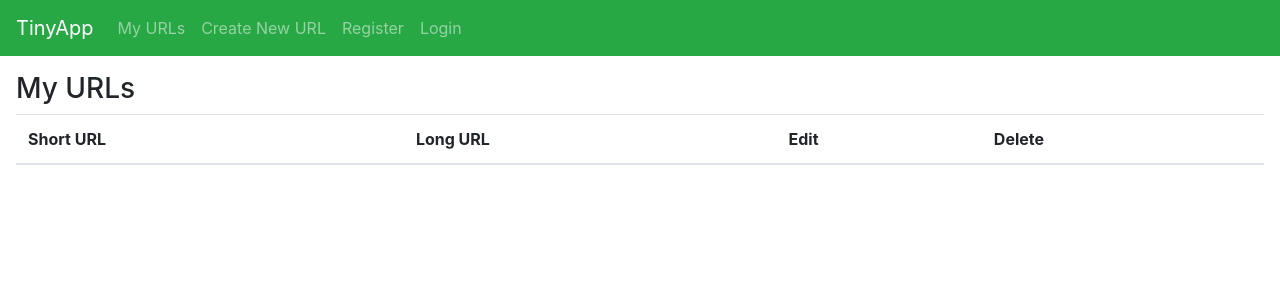
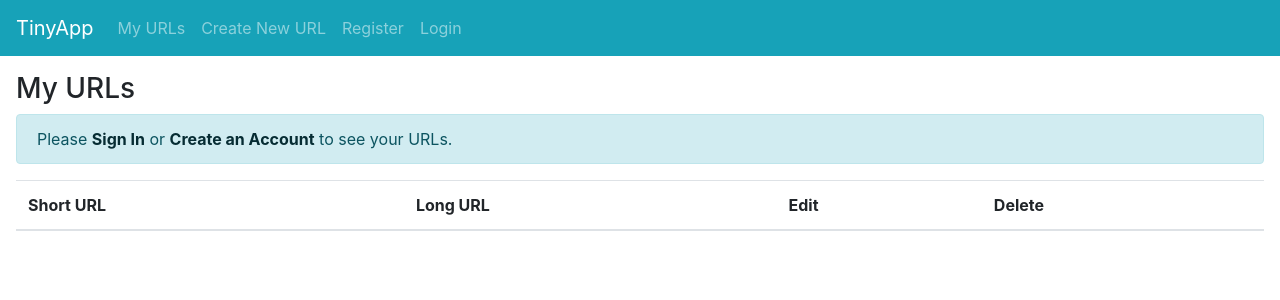
Before and after one commit to julia-gatina/tinyapp, a Node server app: page /urls in a window 1280 px wide. Shown: the top 300 px of the page. Run offline with Node 20, Linux system fonts and the light colour scheme; lists and menus that the app fills with data are empty; some libraries are stand-ins or nearby versions.

Commit message:
Refactored that only logged in users could see their urls, changed theme color for templates

```diff
--- a/express_server.js
+++ b/express_server.js
@@ -137,9 +137,10 @@ app.post("/logout", (req, res) => {
 
 app.get("/urls", (req, res) => {
   const userID = req.cookies.userID;
+  urls = urlsForUserID(userID);
   const templateVars = {
     user: userDatabase[userID],
-    urls: urlDatabase
+    urls: urls
   };
   res.render("urls_index", templateVars);
 });
@@ -160,8 +161,11 @@ app.get("/urls/new", (req, res) => {
 // API (host: 'http://localhost:8080', method: 'POST', path: '/urls')
 
 app.post("/urls", (req, res) => {
-  const shortURL = generateRandomString() + '.tn';
-  urlDatabase[shortURL] = req.body.longURL;
+  const shortURL = generateRandomString();
+  urlDatabase[shortURL] = {
+    longURL: req.body.longURL,
+    userID: req.cookies.userID
+  }
   res.redirect(`/u/${shortURL}`);
 });
 
@@ -240,12 +244,15 @@ const userID = req.cookies.userID;
 };
 
 const urlsForUserID = function(userID) {
-  const userUrls = {};
+  let userUrls = {};
   for (const key in urlDatabase) {
     if (userID === urlDatabase[key].userID) {
       shortURL = urlDatabase[key];
       longURL = urlDatabase[key].longURL;
-      userUrls = {shortURL, longURL};
+      userUrls = {
+        shortURL,
+        longURL
+      };
     }
   }
   return userUrls;
--- a/views/partials/_header.ejs
+++ b/views/partials/_header.ejs
@@ -1,5 +1,5 @@
 <header>
-  <nav class="navbar navbar-expand-md navbar-dark bg-success">
+  <nav class="navbar navbar-expand-md navbar-dark bg-info">
     <a class="navbar-brand" href="/urls">TinyApp</a>
     <button class="navbar-toggler" type="button" data-toggle="collapse" data-target="#navbarNavAltMarkup" aria-controls="navbarNavAltMarkup" aria-expanded="false" aria-label="Toggle navigation">
       <span class="navbar-toggler-icon"></span>
@@ -11,8 +11,8 @@
 
         <% if (user) { %>
         <form class ="form-inline" class="nav justify-content-end" method="POST" action="/logout">
-           <span>Signed In As: <%= user.email %></span>
-          <button type="submit" class="btn btn-primary btn-sm">Logout</button>
+           <div>Signed In As: <%= user.email %></div>
+          <button type="submit" class="btn btn-primary btn-sm"> Logout </button>
           <% } else {%>
             <a class="nav-item nav-link" href="/register">Register</a>
             <a class="nav-item nav-link" href="/login">Login</a>
--- a/views/urls_index.ejs
+++ b/views/urls_index.ejs
@@ -24,22 +24,28 @@
         </tr>
       </thead>
       <tbody>
-        <% if (user) { %>
-        <% for(const url in urls) { %>
+        <% if (!user) { %>
+          <div class="alert alert-info" role="alert">
+              Please <a href="/login" class="alert-link" >Sign In</a> or <a href="/register" class="alert-link">Create an Account</a> to see your URLs.
+          </div>
+        <% } else { %>
+        <% for(let url in urls) { %>
         <tr>
-            <td><a href="<%= urls[url].longURL %>"><%= url %></a></td>
-            <td><a href="<%= urls[url].longURL %>"><%= urls[url].longURL %></a></td>
+          <td><%= url %></td>
+          <td><%= urls[url].longURL %></td>
           <td>
-              <a class="btn btn-outline-primary btn-sm" href="/u/<%=[url]%>">Edit</a>
+            <a href="/urls/<%= url %>">
+              <button type="button" class="btn btn-outline-primary">Edit</button>
+            </a>
           </td>
           <td>
-              <form method="POST" action="/urls/<%=[url]%>/delete">
-                <button type="submit" class="btn btn-outline-danger btn-sm">Delete</button>
+            <form method="POST" action="/urls/<%= url %>/delete">
+            <button type="submit" class="btn btn-outline-danger">Delete</button>
             </form>
           </td>
         </tr>
         <% } %>
-        <% }; %>
+        <% } %>
       </tbody>
     </table>
   </main>
--- a/views/urls_new.ejs
+++ b/views/urls_new.ejs
@@ -7,7 +7,7 @@
     <!-- Bootstrap CSS -->
     <link rel="stylesheet" href="https://stackpath.bootstrapcdn.com/bootstrap/4.2.1/css/bootstrap.min.css" integrity="sha384-GJzZqFGwb1QTTN6wy59ffF1BuGJpLSa9DkKMp0DgiMDm4iYMj70gZWKYbI706tWS" crossorigin="anonymous">
 
-    <title>New URL - TinyApp Example</title>
+    <title>New URL - TinyApp</title>
   </head>
 
   <body>
```
Lines whose indentation alone changed are shown as unchanged.
